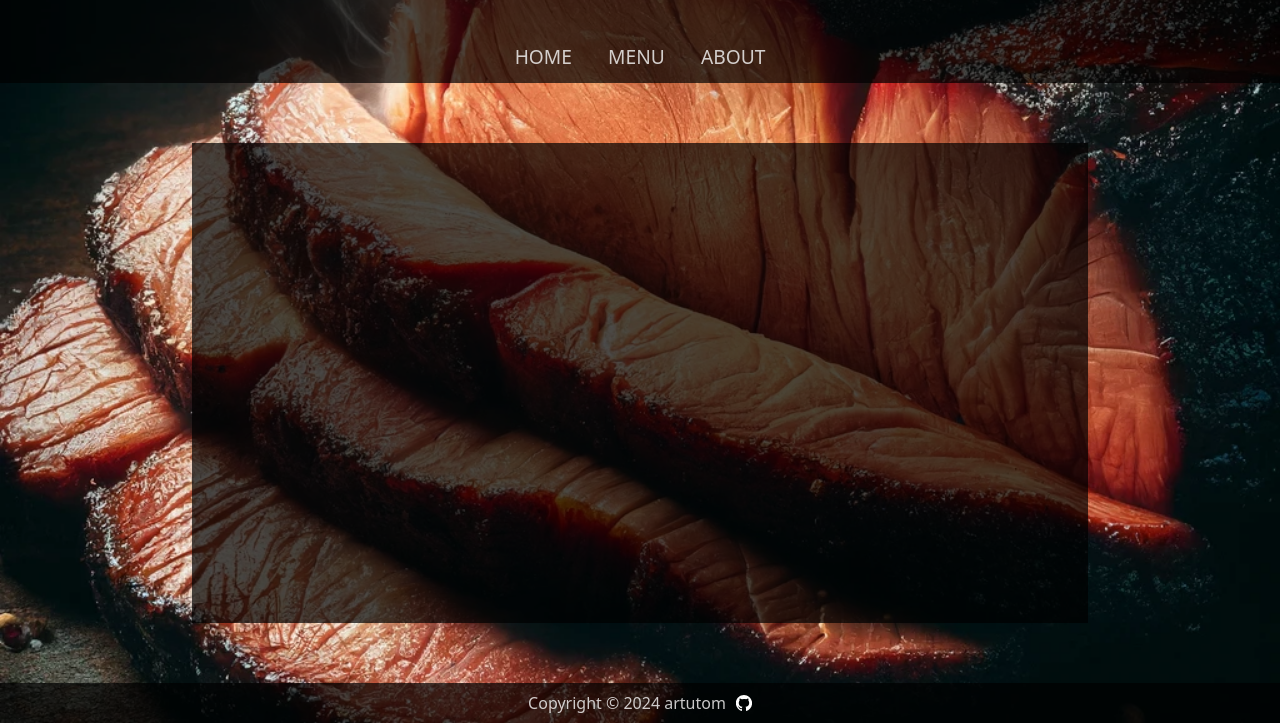
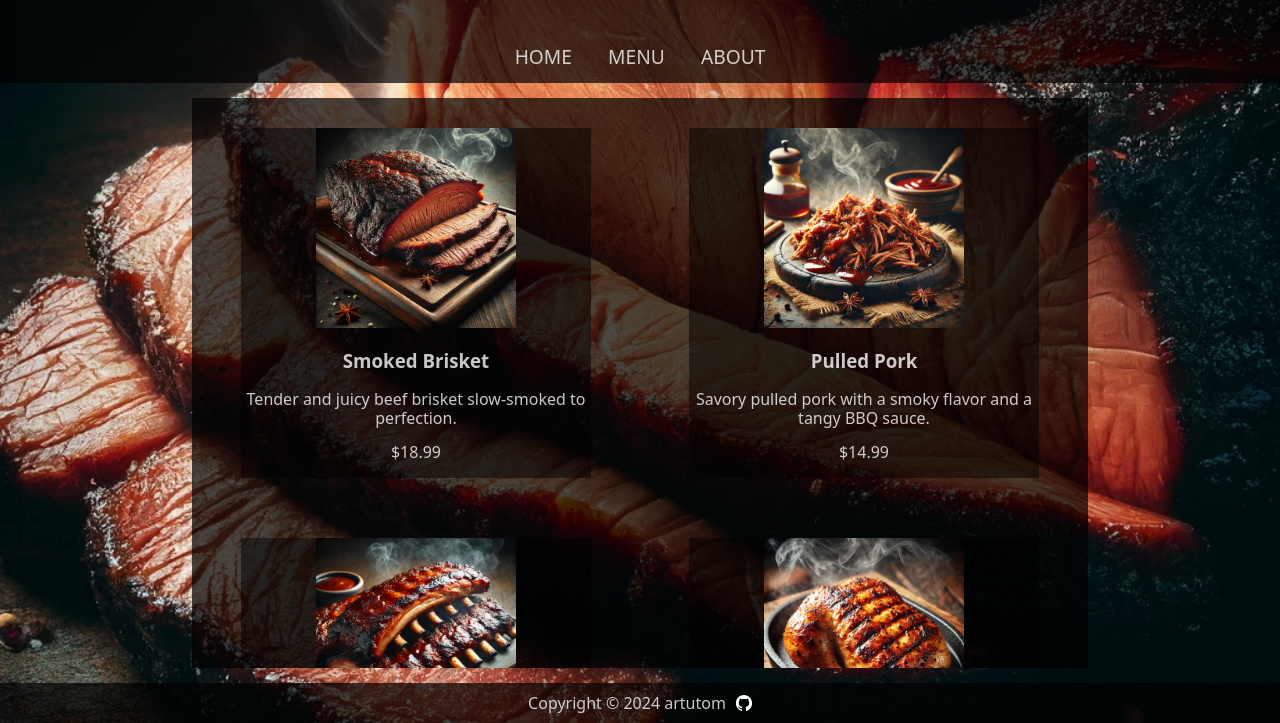
Before and after one commit to zjedzonyy/TOP, a website built with webpack: page restaurant_page/src/template.html in a window 1280 px wide. Both pictures are taken after a click on the button "MENU". Shown: the part 77-800 px from the top of the page. Built offline with nearby package versions, Linux system fonts and the light colour scheme.

Commit message:
Create loadMenuPage.js to dynamically display MENU page.

```diff
--- a/restaurant_page/package.json
+++ b/restaurant_page/package.json
@@ -11,8 +11,10 @@
   "description": "",
   "devDependencies": {
     "css-loader": "^7.1.2",
+    "file-loader": "^6.2.0",
     "html-webpack-plugin": "^5.6.0",
     "style-loader": "^4.0.0",
+    "url-loader": "^4.1.1",
     "webpack": "^5.93.0",
     "webpack-cli": "^5.1.4",
     "webpack-dev-server": "^5.0.4"
--- a/restaurant_page/src/loadHomePage.js
+++ b/restaurant_page/src/loadHomePage.js
@@ -1,4 +1,5 @@
 // creating content for the main page
+import ownerImage from './images/owner.webp';
 
 export default function loadHomePage() {
     // HTML
@@ -35,17 +36,18 @@ export default function loadHomePage() {
             min-height: 400px;
             text-align: center;
             color: rgba(245, 245, 245, 0.815);
-        },
+        }
         #owner {
             height: 60%;
             width: 60%;
-            background-image: url("/src/images/owner.webp");
+            background-image: url(${ownerImage});
             background-position: center;
             background-repeat: no-repeat;
             background-size: cover;
             opacity: 1;
             border-radius: 50%;
-        }`
+        }`;
+
     const styleSheet = document.createElement("style");
     styleSheet.id = "dynamicStyles";
     styleSheet.textContent = styles;
--- a/restaurant_page/src/loadMenuPage.js
+++ b/restaurant_page/src/loadMenuPage.js
@@ -1,5 +1,39 @@
 // creating content for the menu page
 
+// create menu
+const dishes = [
+    { name: 'Smoked Brisket', description: 'Tender and juicy beef brisket slow-smoked to perfection.', price: '$18.99', image: 'brisket.webp' },
+    { name: 'Pulled Pork', description: 'Savory pulled pork with a smoky flavor and a tangy BBQ sauce.', price: '$14.99', image: 'pulled_pork.webp' },
+    { name: 'BBQ Ribs', description: 'Fall-off-the-bone pork ribs with our signature dry rub.', price: '$19.99', image: 'ribs.webp' },
+    { name: 'Grilled Chicken', description: 'Juicy grilled chicken breasts with a smoky marinade.', price: '$15.99', image: 'chicken.webp' },
+    { name: 'Smoked Sausage', description: 'Flavorful smoked sausages served with a side of mustard.', price: '$12.99', image: 'sausage.webp' },
+    { name: 'Beef Short Ribs', description: 'Rich and tender beef short ribs, slow-cooked to perfection.', price: '$22.99', image: 'short_ribs.webp' },
+    { name: 'Pulled Chicken Sandwich', description: 'Smoky pulled chicken served on a fresh bun.', price: '$13.99', image: 'chicken_sandwich.webp' },
+    { name: 'BBQ Wings', description: 'Spicy and smoky chicken wings, served with ranch dressing.', price: '$11.99', image: 'wings.webp' },
+    { name: 'Smoked Turkey', description: 'Juicy smoked turkey with a rich, smoky flavor.', price: '$17.99', image: 'turkey.webp' },
+    { name: 'Brisket Sandwich', description: 'Tender smoked brisket served on a bun with BBQ sauce.', price: '$16.99', image: 'brisket_sandwich.webp' },
+    { name: 'BBQ Platter', description: 'A platter of all our smoked meats, served with sides.', price: '$25.99', image: 'bbq_platter.webp' },
+    { name: 'Smoked Salmon', description: 'Delicious smoked salmon with a hint of lemon.', price: '$21.99', image: 'salmon.webp' }
+];
+
+const imageNames = [
+    'brisket.webp',
+    'pulled_pork.webp',
+    'ribs.webp',
+    'chicken.webp',
+    'sausage.webp',
+    'short_ribs.webp',
+    'chicken_sandwich.webp',
+    'wings.webp',
+    'turkey.webp',
+    'brisket_sandwich.webp',
+    'bbq_platter.webp',
+    'salmon.webp',
+  ];
+
+const images = imageNames.map(name => require(`./images/${name}`));
+
+// create page
 export default function loadMenuPage() {
     const content = document.getElementById('content');
 
@@ -7,21 +41,61 @@ export default function loadMenuPage() {
     center.id = "center";
     content.appendChild(center);
 
+    dishes.forEach((dish, index) => {
+        const item = document.createElement('div');
+        item.className = 'item';
+
+        const img = document.createElement('img');
+        img.src = images[index];
+        img.alt = dish.name;
+
+        const title = document.createElement('h3');
+        title.textContent = dish.name;
+
+        const desc = document.createElement('p');
+        desc.textContent = dish.description;
+
+        const price = document.createElement('p');
+        price.textContent = dish.price;
+        price.className = 'price';
+
+        item.appendChild(img);
+        item.appendChild(title);
+        item.appendChild(desc);
+        item.appendChild(price);
+
+        item.id = `item-${index + 1}`;
+
+        center.appendChild(item);
+    });
 
     // CSS
     const styles =
     `#center {
-        display: flex;
-        flex-direction: column;
-        align-items: center;
+        display: grid;
+        grid-template-columns: repeat(2, 1fr);
+        justify-items: center;
         justify-content: space-around;
+        grid-auto-flow: row;
         background-color: rgba(0, 0, 0, 0.7);
         width: 70vw;
-        height: 80%;
+        height: 95%;
         min-height: 400px;
         text-align: center;
         color: rgba(245, 245, 245, 0.815);
-    }`
+        overflow: auto;
+    }
+     .item {
+        background-color: rgba(0, 0, 0, 0.5);
+        width: 350px;
+        height: 350px;
+        margin: 30px;
+     }
+     .item img {
+        width: 200px;
+        height: 200px;
+     }
+    `
 
     const styleSheet = document.createElement("style");
     styleSheet.id = "dynamicStyles";
--- a/restaurant_page/src/styles.css
+++ b/restaurant_page/src/styles.css
@@ -61,6 +61,7 @@ header nav button:hover:after{
     display: flex;
     justify-content: center;
     align-items: center;
+    width: 100vw;
 }
 
 footer {
--- a/restaurant_page/webpack.config.js
+++ b/restaurant_page/webpack.config.js
@@ -25,6 +25,10 @@ module.exports = {
         test: /\.css$/i,
         use: ["style-loader", "css-loader"],
       },
+      {
+        test: /\.(png|jpg|gif|webp|svg)$/i,  // Obsługuje pliki obrazów
+        type: 'asset/resource',  // Używa Webpack Asset Modules
+      },
     ],
   },
 };
```
Also changed, not shown: restaurant_page/src/images/bbq_platter.webp (added), restaurant_page/src/images/brisket.webp (added), restaurant_page/src/images/brisket_sandwich.webp (added), restaurant_page/src/images/chicken.webp (added), restaurant_page/src/images/chicken_sandwich.webp (added), restaurant_page/src/images/pulled_pork.webp (added), restaurant_page/src/images/ribs.webp (added), restaurant_page/src/images/salmon.webp (added), restaurant_page/src/images/sausage.webp (added), restaurant_page/src/images/short_ribs.webp (added), restaurant_page/src/images/turkey.webp (added), restaurant_page/src/images/wings.webp (added), restaurant_page/src/index.js (line endings or trailing spaces), 1 other file.
